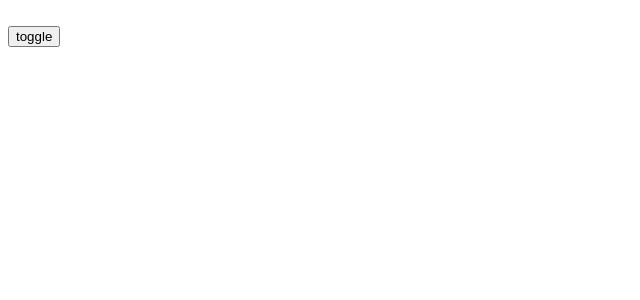
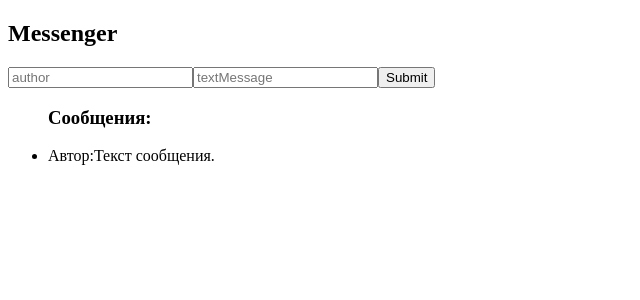
Before and after one commit to SergeyShashin/react200624, a React app: page / in a window 1280 px wide. Shown: the top 300 px of the page, without its empty margins (0-640 px from the left). Built offline with nearby package versions, Linux system fonts and the light colour scheme.

Commit message:
React 200624 lesson2 done.

```diff
--- a/src/components/App.jsx
+++ b/src/components/App.jsx
@@ -22,7 +22,7 @@ export class App extends Component {
     let { isVisible } = this.state;
     return (
       <div>
-        {isVisible && <Counter initialValue={5}/>}
+        {isVisible && <Counter />}
         <br />
         <button onClick={this.handleToggle}>toggle</button>
 
--- a/src/components/Counter.jsx
+++ b/src/components/Counter.jsx
@@ -4,7 +4,11 @@ import { PropTypes } from 'prop-types';
 export class Counter extends Component {
   static propTypes = {
     initialValue: PropTypes.number
-  }
+  };
+
+  static defaultProps = {
+    initialValue: 5
+  };
   constructor(props) {
     super(props);
 
--- /dev/null
+++ b/src/components/Message.jsx
@@ -0,0 +1,22 @@
+import React, { Component } from "react";
+
+export class Message extends Component {
+  constructor(props) {
+    super(props);
+
+    this.state = {
+
+    };
+
+  }
+
+
+  render() {
+    return (
+      <li>
+        <span>{this.props.message.author}:</span>
+        <span>{this.props.message.text}</span>
+      </li>
+    );
+  }
+}
--- /dev/null
+++ b/src/components/MessageForm.jsx
@@ -0,0 +1,42 @@
+import React, { Component } from "react";
+
+export class MessageForm extends Component {
+  constructor(props) {
+    super(props);
+
+    this.state = {
+      author: '',
+      text: ''
+    };
+
+    console.log(this.props.onSend)
+
+  }
+
+  handleChangeAuthor = (e) => {
+    this.setState({author:e.target.value});
+    console.log(this.state);
+  };
+
+  handleChangeText = (e) => {
+    this.setState({text:e.target.value});
+    console.log(this.state);
+  };
+
+  sendData=()=>{
+    this.props.onSend({author:this.state.author, text: this.state.text});
+  }
+
+
+  render() {
+    const { author } = this.state;
+    const { text } = this.state;
+    return (
+      <div>
+        <input value={author} type="text" placeholder="author" onChange={this.handleChangeAuthor} />
+        <input value={text} type="text" placeholder="textMessage" onChange={this.handleChangeText} />
+        <input type="submit" onClick={this.sendData} />
+      </div>
+    );
+  }
+}
--- /dev/null
+++ b/src/components/MessagesList.jsx
@@ -0,0 +1,26 @@
+import React, { Component } from "react";
+import { Message } from "components/Message";
+
+export class MessagesList extends Component {
+  constructor(props) {
+    super(props);
+
+    this.state = {
+
+    };
+
+  }
+
+
+
+  render() {
+    const {messages} = this.props;
+    return (
+      <ul>
+        <h3>Сообщения:</h3>
+        {messages.map((message, idx) => <Message message={message} key={idx}/>)}
+
+      </ul>
+    );
+  }
+}
--- /dev/null
+++ b/src/components/Messenger.jsx
@@ -0,0 +1,33 @@
+import React, { Component } from "react";
+import { MessageForm } from "components/MessageForm";
+import { MessagesList } from "components/MessagesList";
+
+export class Messenger extends Component {
+  constructor(props) {
+    super(props);
+
+    this.state = {
+      messages: [{ author: 'Автор', text: 'Текст сообщения.' }]
+
+    };
+
+  }
+
+  handleMessage = (e) => {
+    console.log(e.author);
+    console.log(e.text);
+    this.setState({ messages: this.state.messages.concat({author: e.author, text: e.text}) });
+  }
+
+
+  render() {
+    console.log(this.state);
+    return (
+      <div>
+        <h2>Messenger</h2>
+        <MessageForm onSend={this.handleMessage} />
+        <MessagesList messages={this.state.messages} />
+      </div>
+    );
+  }
+}
```
Also changed, not shown: src/index.jsx (+4 -3 lines).
